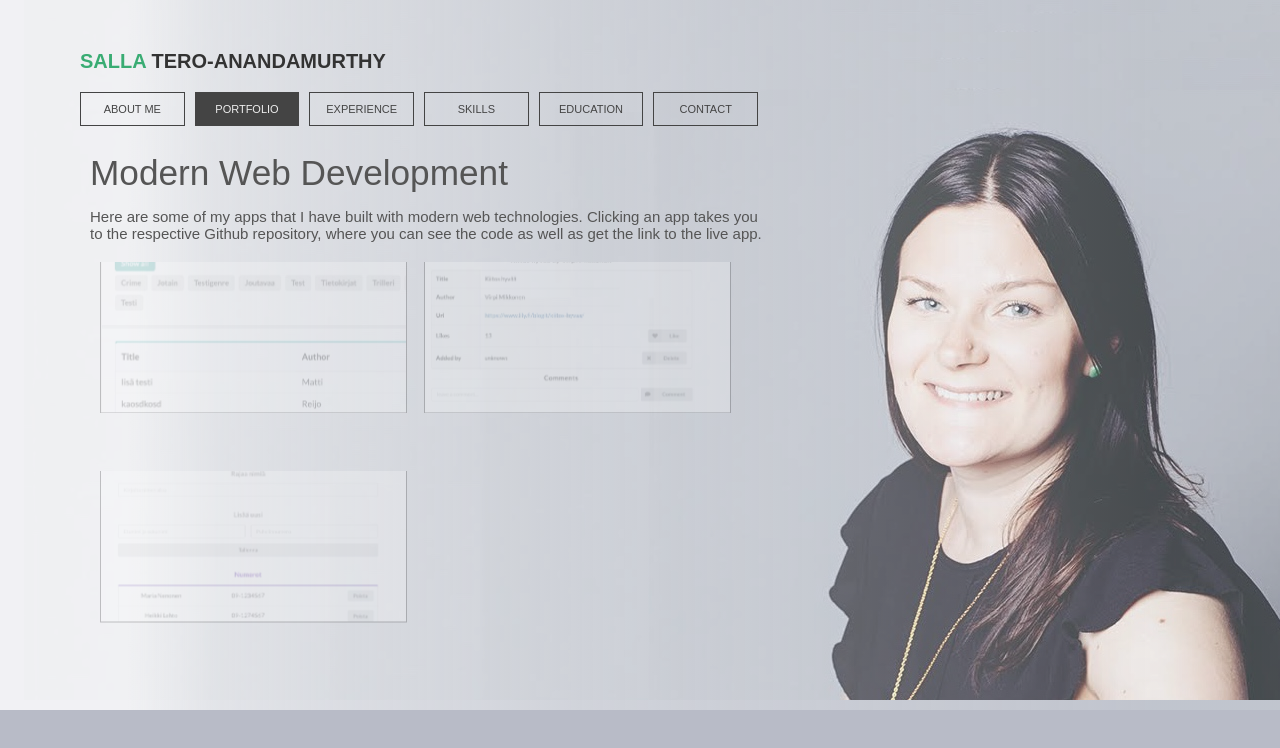
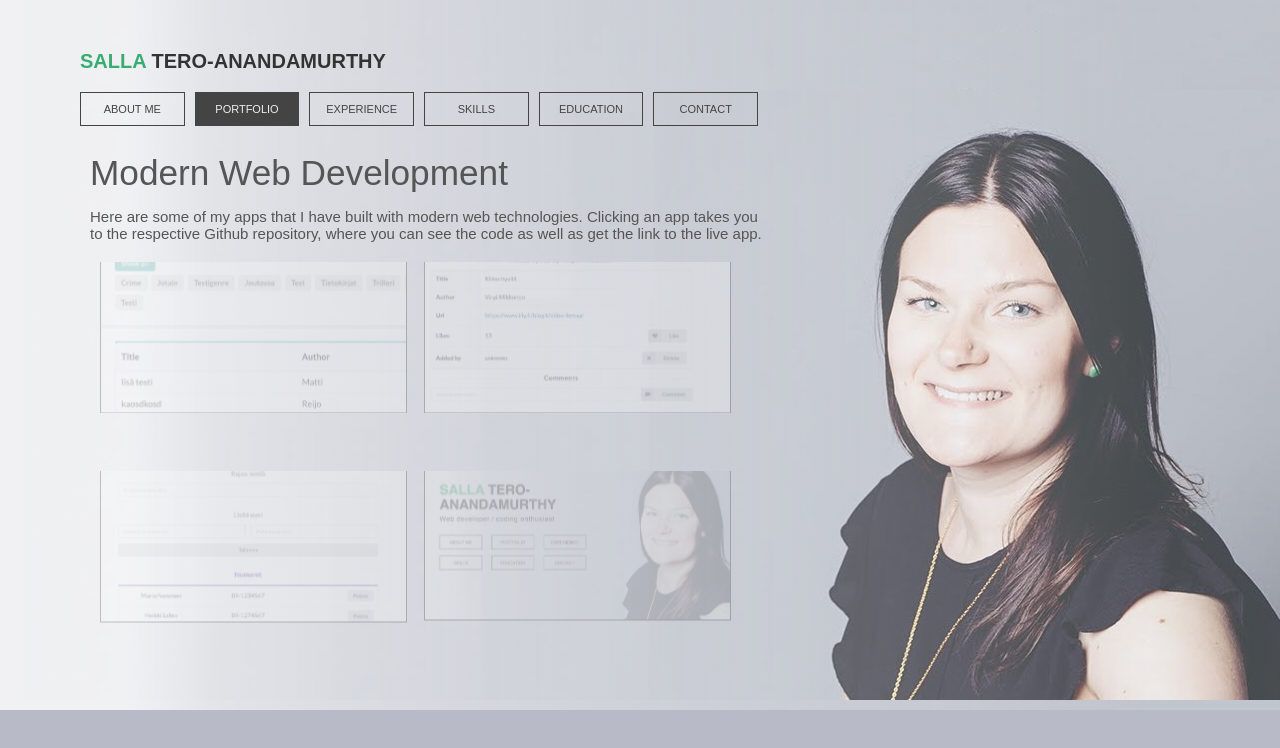
Before and after one commit to sallatero/sallatero.github.io, a React (Create React App) app: page / in a window 1280 px wide. Both pictures are taken after a click on the element "PORTFOLIO". Shown: the top 748 px of the page. Built offline with nearby package versions, Linux system fonts and the light colour scheme.

Commit message:
Added online resume to portfolio

```diff
--- a/src/Portfolio.js
+++ b/src/Portfolio.js
@@ -4,10 +4,12 @@ import small_1 from './images/01-small-b.jpg'
 import small_2 from './images/02-small-b.jpg'
 import small_3 from './images/03-small-b.jpg'
 import small_4 from './images/04-small.jpg'
+import small_5 from './images/05-small.jpg'
 
 const libraryUrl = 'https://github.com/sallatero/Full-Stack/tree/master/library-frontend'
 const bloglistUrl = 'https://github.com/sallatero/Ultimate-webpack-bloglist-frontend'
 const puhelinUrl = 'https://github.com/sallatero/Full-Stack/tree/master/osa2/puhelinluettelo'
+const resumeUrl = 'https://github.com/sallatero/sallatero.github.io'
 const fullstackUrl = 'https://github.com/sallatero/Full-Stack'
 const linkedinUrl = 'https://www.linkedin.com/in/sallatero/'
 const facebookUrl = 'https://www.facebook.com/salla.tero'
@@ -30,7 +32,8 @@ const Portfolio = (props) => {
             <p className='hover-text-p'>React, Node.js,</p>
             <p className='hover-text-p'> GraphQL, Apollo, MongoDB</p>
           </div>
-          <a href={libraryUrl} className='portfolio-image'>
+          <a href={libraryUrl} className='portfolio-image'
+            rel='noopener noreferrer' target='_blank'>
             <img src={small_1} className='image-responsive' alt='Library app' />
           </a>
         </div>
@@ -40,7 +43,8 @@ const Portfolio = (props) => {
               <p className='hover-text-p'>React, Node.js, Express</p>
               <p className='hover-text-p'>Redux, Webpack, Semantic UI</p>
             </div>
-            <a href={bloglistUrl} className='portfolio-image'>
+            <a href={bloglistUrl} className='portfolio-image'
+              rel='noopener noreferrer' target='_blank'>
               <img src={small_2} className='image-responsive' alt='Bloglist app' />
             </a>
         </div>
@@ -52,8 +56,19 @@ const Portfolio = (props) => {
             <p className='hover-text-p'>React, Node.js, JavaScript</p>
             <p className='hover-text-p'> Axios, Semantic UI React</p>
           </div>
-          <a href={puhelinUrl} className='portfolio-image'>
+          <a href={puhelinUrl} className='portfolio-image'
+            rel='noopener noreferrer' target='_blank'>
             <img src={small_3} className='image-responsive' alt='Puhelinluettelo-sovellus' />
+          </a>
+        </div>
+        <div className='slide-in-top port-img hover-item'>
+          <div className='hover-text'>
+            <h4>Online Resume</h4>
+            <p className='hover-text-p'>React, HTML, CSS</p>
+          </div>
+          <a href={resumeUrl} className='portfolio-image'
+            rel='noopener noreferrer' target='_blank'>
+            <img src={small_5} className='image-responsive' alt='Online resume app' />
           </a>
         </div>
       </div>
```
Also changed, not shown: src/images/05-small.jpg (added).
